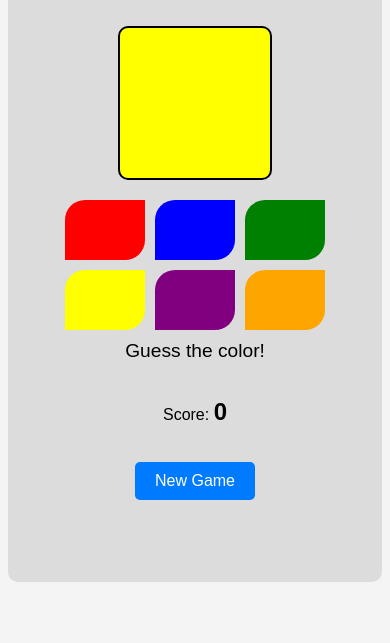
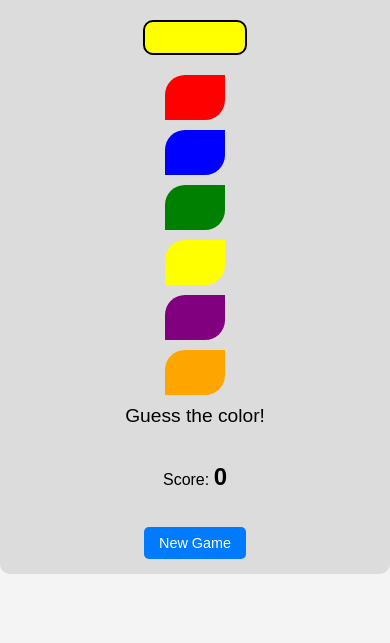
Before and after one commit to IdokoMarcelina/color-game, a plain HTML site: page index.html in a window 390 px wide. Shown: the part 201-844 px from the top of the page. Drawn offline with Linux system fonts and the light colour scheme.

Commit message:
color game corrected

```diff
--- a/style.css
+++ b/style.css
@@ -2,10 +2,16 @@ body {
     font-family: Arial, sans-serif;
     text-align: center;
     background-color: #f4f4f4;
+    margin: 0;
+    padding: 0;
+    display: flex;
+    justify-content: center;
+    align-items: center;
+    height: 100vh;
 }
 
 .container {
-    padding: 50px;
+    padding: 20px;
     background-color: gainsboro;
     height: 80vh;
     display: flex;
@@ -14,7 +20,10 @@ body {
     align-items: center;
     text-align: center;
     border-radius: 10px;
+    width: 90%;
+    max-width: 600px;
 }
+
 #colorBox {
     width: 150px;
     height: 150px;
@@ -24,10 +33,13 @@ body {
 }
 
 .options {
-    display: flex;
-    justify-content: center;
+    display: grid;
+    grid-template-columns: repeat(3, 1fr);
     gap: 10px;
-    flex-wrap: wrap;
+    justify-items: center;
+    width: 100%;
+    max-width: 480px;
+    margin: 0 auto;
 }
 
 .colorOption {
@@ -59,9 +71,17 @@ body {
 }
 
 @keyframes celebration {
-    0% { transform: scale(1); }
-    50% { transform: scale(1.2); }
-    100% { transform: scale(1); }
+    0% {
+        transform: scale(1);
+    }
+
+    50% {
+        transform: scale(1.2);
+    }
+
+    100% {
+        transform: scale(1);
+    }
 }
 
 #score {
@@ -94,3 +114,45 @@ body {
     pointer-events: none;
     z-index: 9999;
 }
+
+@media (max-width: 768px) {
+    .options {
+        grid-template-columns: repeat(2, 1fr);
+    }
+
+    .colorOption {
+        width: 70px;
+        height: 50px;
+    }
+
+    #colorBox {
+        width: 120px;
+        height: 120px;
+    }
+}
+
+@media (max-width: 480px) {
+    .options {
+        grid-template-columns: repeat(1, 1fr);
+    }
+
+    .colorOption {
+        width: 60px;
+        height: 45px;
+    }
+
+    #colorBox {
+        width: 100px;
+        height: 100px;
+    }
+
+    .container {
+        padding: 15px;
+        width: 95%;
+    }
+
+    #newGameButton {
+        font-size: 0.9em;
+        padding: 8px 15px;
+    }
+}
```
